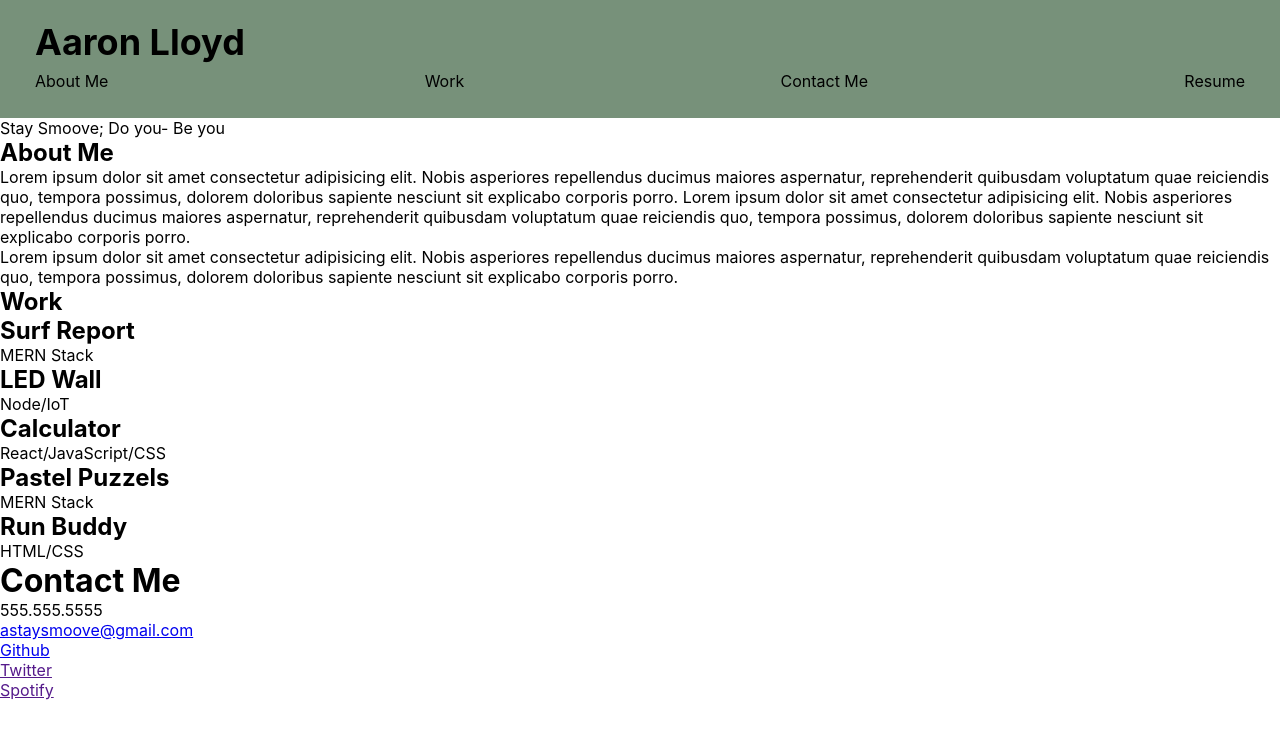
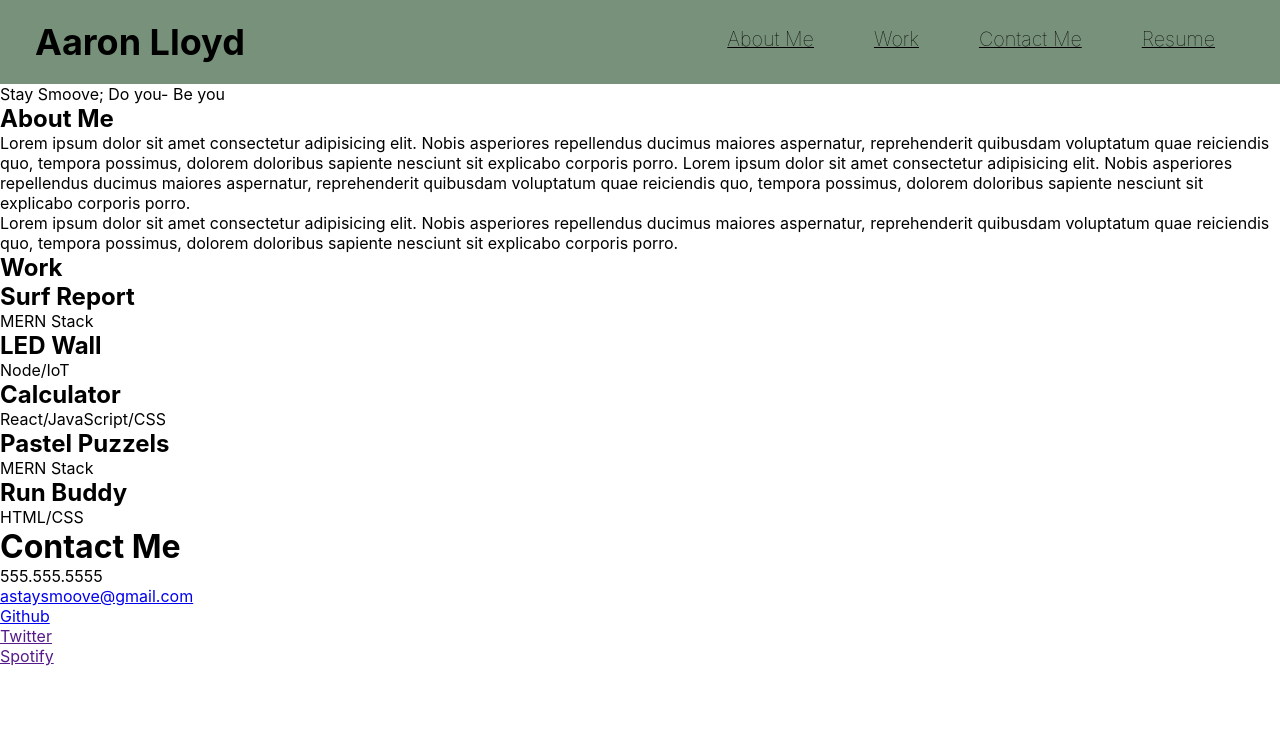
Before and after one commit to aaronlloydb/challenge-2, a plain HTML site: page index.html in a window 1280 px wide. Drawn offline with Linux system fonts and the light colour scheme.

Commit message:
HEADER STYLED

```diff
--- a/assets/css/style.css
+++ b/assets/css/style.css
@@ -8,6 +8,8 @@ body {font-family:-apple-system, BlinkMacSystemFont, 'Segoe UI', Roboto, Oxygen,
 
 }
 
+/* HEADER / NAV BAR STYLES START */
+
 header {
     background-color: rgb(119, 145, 122);
     padding: 20px 35px;
@@ -16,6 +18,9 @@ header {
 header h1 {
 font-weight: bold;
 font-size: 36px;
+margin: 0;
+display: inline;
+justify-content: space-between;
 }
 
 header a{
@@ -25,6 +30,8 @@ header a{
 
 header nav {
     margin: 7px 0;
+    float: right;
+    display: inline;
   }
 
 
@@ -35,3 +42,11 @@ header nav ul {
     align-items: center;
     list-style: none;
   }
+
+  header nav ul li a {
+    margin: 0 30px;
+    font-weight: lighter;
+    font-size: 1.55vw;
+    text-decoration: underline;
+  }
+/* HEADER / NAV BAR STYLES END */
```
